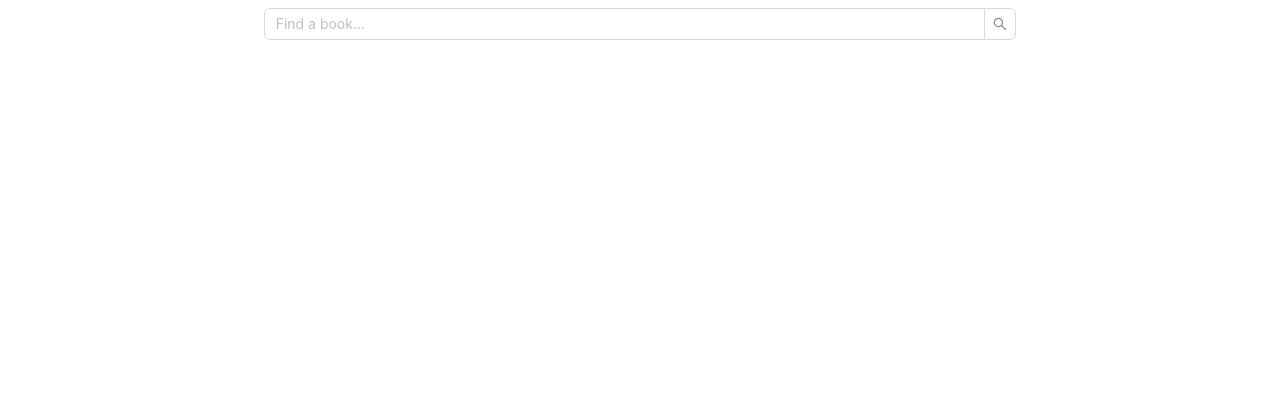
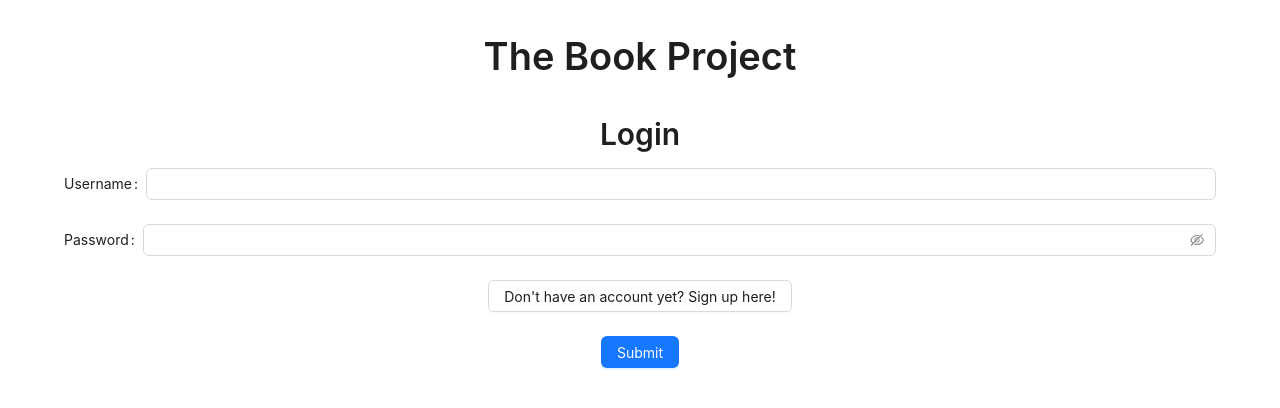
Before and after one commit to TheBookProj/book-app, a React (Create React App) app: page / in a window 1280 px wide. Shown: the top 408 px of the page. Built offline with nearby package versions, Linux system fonts and the light colour scheme.

Commit message:
added login and signup pages

```diff
--- a/src/App.js
+++ b/src/App.js
@@ -3,14 +3,17 @@ import './App.css';
 import SearchBooks from './components/SearchBooks/SearchBooks';
 import BookDetails from './components/BookDetails/BookDetails';
 import { BrowserRouter as Router, Routes, Route } from 'react-router-dom';
+import Login from './components/Login/Login';
+import Signup from './components/Signup/Signup';
 
 function App() {
   return (
     <div className="App">
       <Router>
         <Routes>
-          <Route path="/" element={<SearchBooks />} />
+          <Route path="/" element={<Login/>} />
           <Route path="/book-details" element={<BookDetails />} />
+          <Route path="/sign-up" element={<Signup />} />
         </Routes>
       </Router>
 
--- /dev/null
+++ b/src/components/Login/Login.js
@@ -0,0 +1,39 @@
+import { Button, Form, Input, Typography } from 'antd';
+import styles from '../../css/Login.module.css'
+import { useNavigate } from 'react-router-dom';
+
+function Login() {
+
+    const { Title } = Typography;
+    const navigate = useNavigate();
+
+    return <div className={styles.page}>
+        <Title>The Book Project</Title>
+        <Title level={2}>Login</Title>
+        <Form>
+            <Form.Item
+                label="Username"
+                name="username"
+            >
+                <Input />
+            </Form.Item>
+            <Form.Item
+                label="Password"
+                name="password"
+            >
+                <Input.Password />
+            </Form.Item>
+            <Form.Item label={null}>
+                <Button onClick={() => navigate('/sign-up')}>
+                    Don't have an account yet? Sign up here!
+                </Button>
+            </Form.Item>
+            <Form.Item label={null}>
+                <Button type="primary" htmlType="submit">
+                    Submit
+                </Button>
+            </Form.Item>
+        </Form>
+    </div>
+}
+export default Login;
--- a/src/components/SearchBooks/SearchBooks.js
+++ b/src/components/SearchBooks/SearchBooks.js
@@ -43,6 +43,7 @@ function SearchBooks() {
             className={styles.searchBar}
             placeholder="Find a book..."
             onSearch={onSearch}
+            defaultValue={bookQuery}
         />
 
         {!loading ? <Row>
--- /dev/null
+++ b/src/components/Signup/Signup.js
@@ -0,0 +1,44 @@
+import { Button, Form, Input, Typography } from 'antd';
+import styles from '../../css/Signup.module.css'
+
+function Signup() {
+
+    const { Title } = Typography;
+
+    return <div className={styles.page}>
+        <Title>The Book Project</Title>
+        <Title level={2}>Signup</Title>
+        <Form>
+            <Form.Item
+                label="Username"
+                name="username"
+            >
+                <Input />
+            </Form.Item>
+            <Form.Item
+                label="Email"
+                name="Email"
+            >
+                <Input />
+            </Form.Item>
+            <Form.Item
+                label="Password"
+                name="password"
+            >
+                <Input.Password />
+            </Form.Item>
+            <Form.Item
+                label="Confirm Password"
+                name="confirm password"
+            >
+                <Input.Password />
+            </Form.Item>
+            <Form.Item label={null}>
+                <Button type="primary" htmlType="submit">
+                    Submit
+                </Button>
+            </Form.Item>
+        </Form>
+    </div>
+}
+export default Signup;
--- /dev/null
+++ b/src/css/Login.module.css
@@ -0,0 +1,3 @@
+.page {
+    padding: 1vh 5vw 0vh 5vw
+}
--- /dev/null
+++ b/src/css/Signup.module.css
@@ -0,0 +1,3 @@
+.page {
+    padding: 1vh 5vw 0vh 5vw
+}
```
